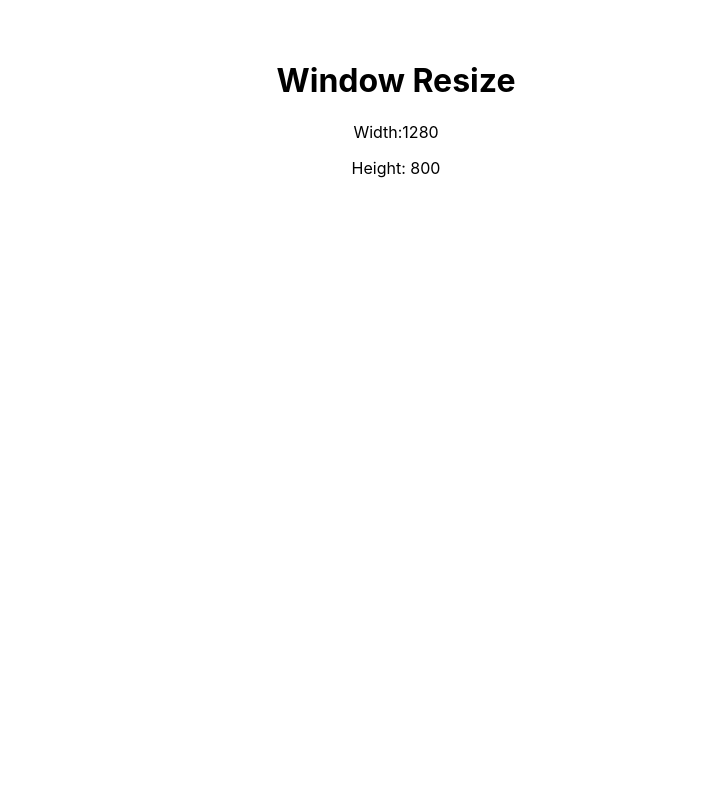
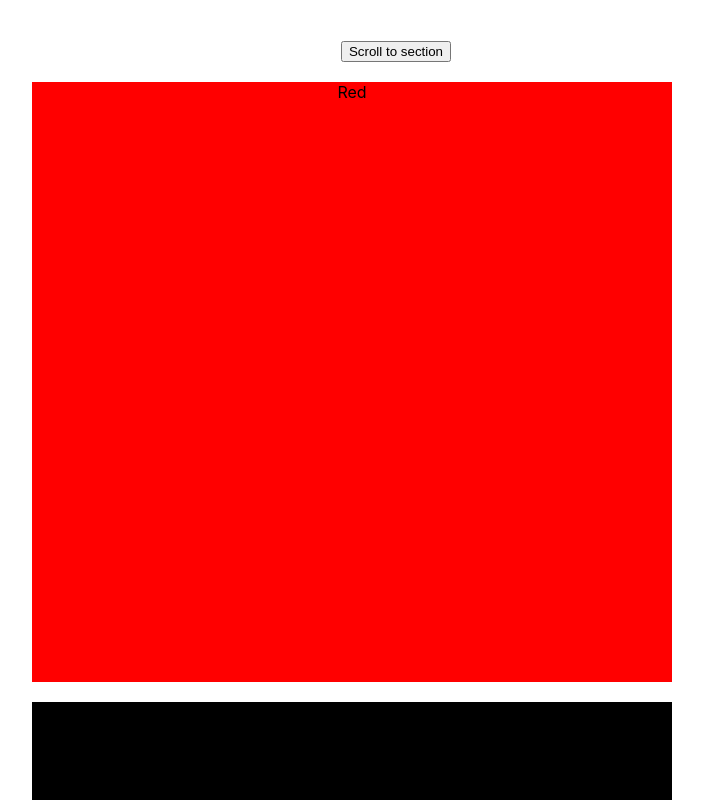
Before and after one commit to hb6777/react_projects, a React (Create React App) app: page / in a window 1280 px wide. Shown: the top 800 px of the page, without its empty margins (244-947 px from the left). Built offline with nearby package versions, Linux system fonts and the light colour scheme.

Commit message:
commit until featureflags

```diff
--- a/src/App.js
+++ b/src/App.js
@@ -22,6 +22,8 @@ import FeatureFlags from './Component/FeatureFlag/index.jsx';
 import UseFetchHookTest from './Component/UseFetchHook/test.jsx'
 import UseClickOutsideToClose from './Component/UseClickOutsideToClose/test.jsx';
 import UseWindowResize from './Component/UseWindowResize/test.jsx'
+import ScrollToTopBottom from './Component/ScrollToTopBottom'
+import ScrollToSection from './Component/ScrollToSection'
 
 function App() {
 
@@ -38,20 +40,27 @@ function App() {
       {/* <QRCode /> */}
       {/* <LightDarkMode /> */}
       {/* <Custom_Scroll_Indicator url={'https://dummyjson.com/products?limit=100'} /> */}
+
       {/* ****Prgram By Own**** */}
       {/* <DynamicTabs resource={resultData} /> */}
+
       {/* <TabParent />       */}
       {/* <ModalParent /> */}
       {/* <GitHubProfileFinder /> */}
       {/* <Autocomplete /> */}
       {/* <TicTakToe /> */}
+
        {/* <FeatureGlobalDataContext>
           <FeatureFlags />
        </FeatureGlobalDataContext> */}
+
         {/* <UseFetchHookTest url={'https://dummyjson.com/products'}/> */}
+
          {/* <UseClickOutsideToClose /> */}
 
-         <UseWindowResize />
+         {/* <UseWindowResize /> */}
+         {/* <ScrollToTopBottom /> */}
+         <ScrollToSection />
 
     </div>
   );
--- /dev/null
+++ b/src/Component/ScrollToSection/index.jsx
@@ -0,0 +1,87 @@
+import { useRef } from "react";
+
+export default function ScrollToSection(){
+
+    const data = [
+        {
+            label: "Red",
+            style: {
+                width:'50%',
+                height:'600px',
+                background:'red' ,
+                position:'relative',
+                left:'20%',
+                margin:'20px'
+            }
+        },
+        {
+            label: "Black",
+            style: {
+                width:'50%',
+                height:'600px',
+                background:'black',
+                position:'relative',
+                left:'20%',
+                margin:'20px'
+            }
+        },
+        {
+            label: "Green",
+            style: {
+                width:'50%',
+                height:'600px',
+                background:'green',
+                position:'relative',
+                left:'20%',
+                margin:'20px'
+            }
+        },
+        {
+            label: "Blue",
+            style: {
+                width:'50%',
+                height:'600px',
+                background:'blue',
+                position:'relative',
+                left:'20%',
+                margin:'20px'
+            }
+        },
+        {
+            label: "Yellow",
+            style: {
+                width:'50%',
+                height:'600px',
+                background:'yellow',
+                position:'relative',
+                left:'20%',
+                margin:'20px'
+            }
+        },
+    ];
+
+
+    const sectionRef = useRef(null);
+
+    function handleToSection(){
+      //  sectionRef.current.scrollIntoView({behavior:'smooth'});
+
+      let pos = sectionRef.current.getBoundingClientRect().top;
+      window.scrollTo({top:pos,behaviour:'smooth'});
+    }
+
+    return(
+        <div>
+            <button onClick={handleToSection}>Scroll to section</button>
+            {
+                data.map((item, index)=> (
+                    <div ref={(index === 4 ? sectionRef  : null)} style={item.style}>
+                        {item.label}
+                    </div>
+                ))
+            }
+        </div>
+    );
+
+
+}
--- /dev/null
+++ b/src/Component/ScrollToTopBottom/index.jsx
@@ -0,0 +1,35 @@
+import { useRef } from "react";
+import useFetch from "../UseFetchHook";
+
+export default function ScrollToTopBottom(){
+
+    const {data, errorMsg, loading} = useFetch('https://dummyjson.com/products?limit=100',{});
+    const bottomRef = useRef(null);
+
+    function handletoTop(){
+        window.scrollTo({top:0,left:0,behavior:'instant'});
+    }
+
+    function handletoBottom(){
+        bottomRef.current.scrollIntoView({behavior:'smooth'});
+    }
+
+    return(<div>
+                <h1>Scroll to Bottom / Top</h1>
+                <button onClick={handletoBottom}>Go to Bottom</button>
+                {
+                    data && data.products ? (
+                        data.products.map((item)=> (
+                            <ul style={{listStyle:'none'}}>
+                                {item.title}
+                            </ul>
+                        ))
+                    ) : null
+                }
+                <div style={{marginBottom:'50px'}}>
+                    <button onClick={handletoTop}>Go to Top</button>
+                </div>
+                <div ref={bottomRef}></div>
+        </div>);
+
+}
```
